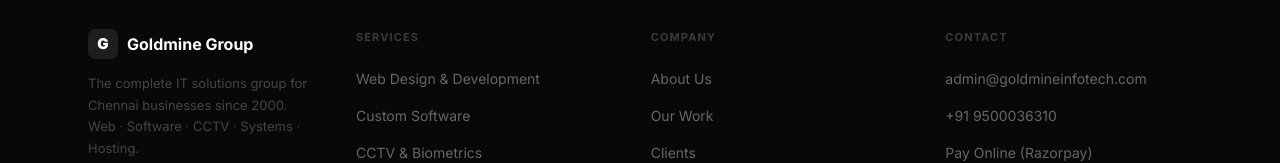
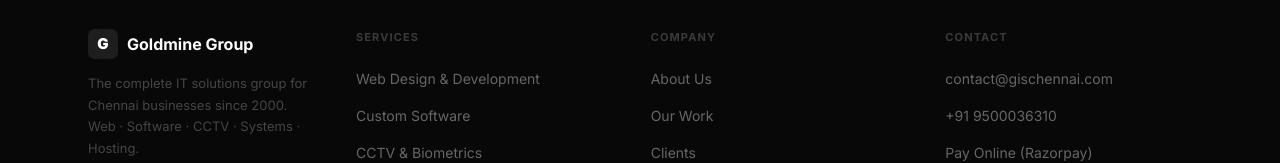
Before and after one commit to CUSTEDLOL/goldmine-infotech, a React (Vite) app: page / in a window 1280 px wide. Shown: the part 5331-5494 px from the top of the page. Built offline with nearby package versions, Linux system fonts and the light colour scheme; a web font is replaced by a local one.

Commit message:
Update all email addresses to contact@gischennai.com
Co-Authored-By: Claude Sonnet 4.6 <noreply@anthropic.com>

```diff
--- a/src/components/ContactModal.tsx
+++ b/src/components/ContactModal.tsx
@@ -151,7 +151,7 @@ export default function ContactModal() {
                     <svg className="cm-info-icon" viewBox="0 0 20 20" fill="none">
                       <path d="M2 5a2 2 0 012-2h12a2 2 0 012 2v8a2 2 0 01-2 2H4a2 2 0 01-2-2V5zm0 0l8 5 8-5" stroke="currentColor" strokeWidth="1.4" strokeLinecap="round" strokeLinejoin="round" />
                     </svg>
-                    <span>goldmineinfotech@gmail.com</span>
+                    <span>contact@gischennai.com</span>
                   </div>
                   <div className="cm-info-row">
                     <svg className="cm-info-icon" viewBox="0 0 20 20" fill="none">
--- a/src/components/Footer.tsx
+++ b/src/components/Footer.tsx
@@ -62,7 +62,7 @@ export default function Footer() {
           <div>
             <div className="footer-col-head">Contact</div>
             <ul className="footer-links footer-links--contact">
-              <li><a href="mailto:admin@goldmineinfotech.com">admin@goldmineinfotech.com</a></li>
+              <li><a href="mailto:contact@gischennai.com">contact@gischennai.com</a></li>
               <li><a href="tel:+919500036310">+91 9500036310</a></li>
               <li><a href="#">Pay Online (Razorpay)</a></li>
               <li className="footer-address">
```
